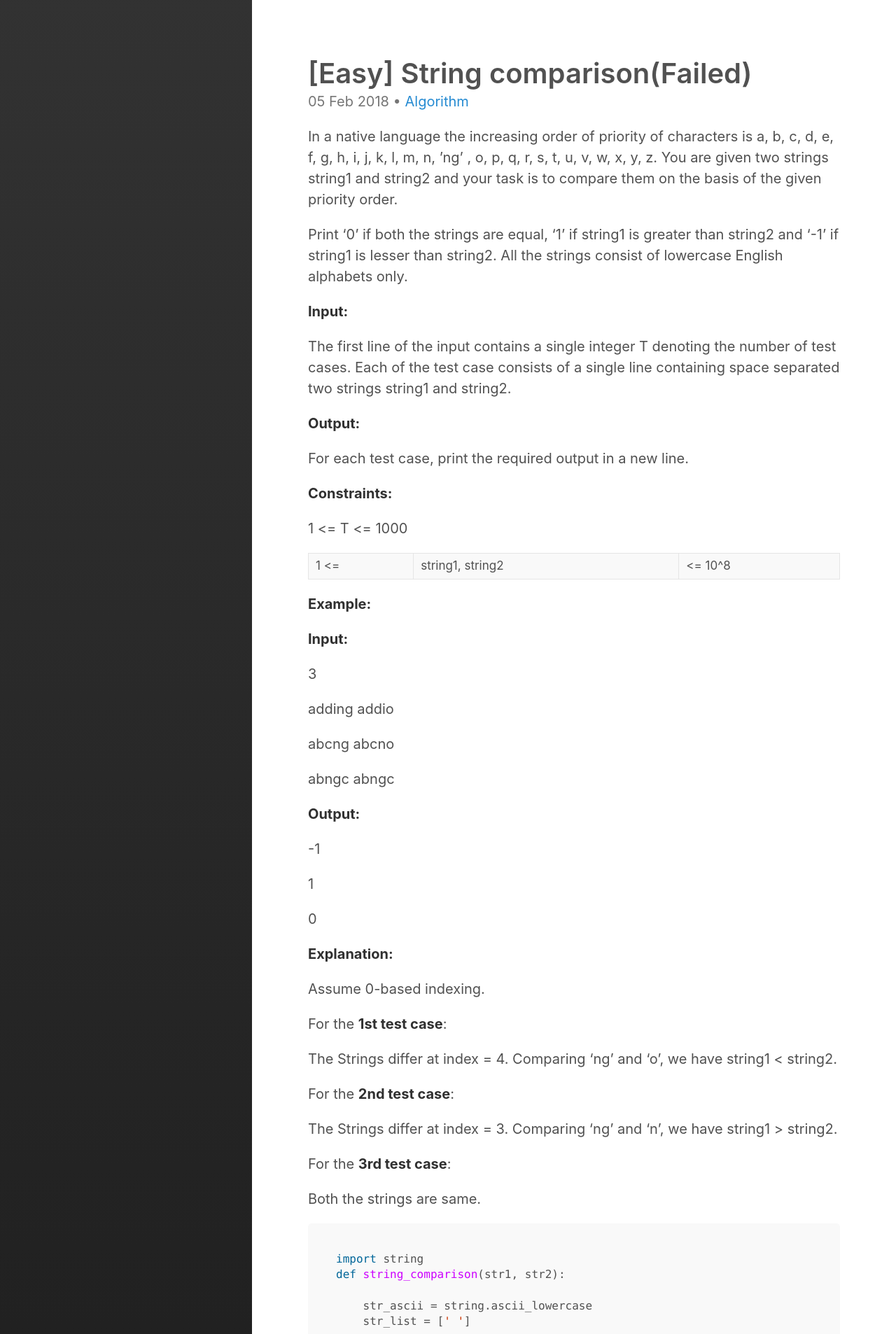
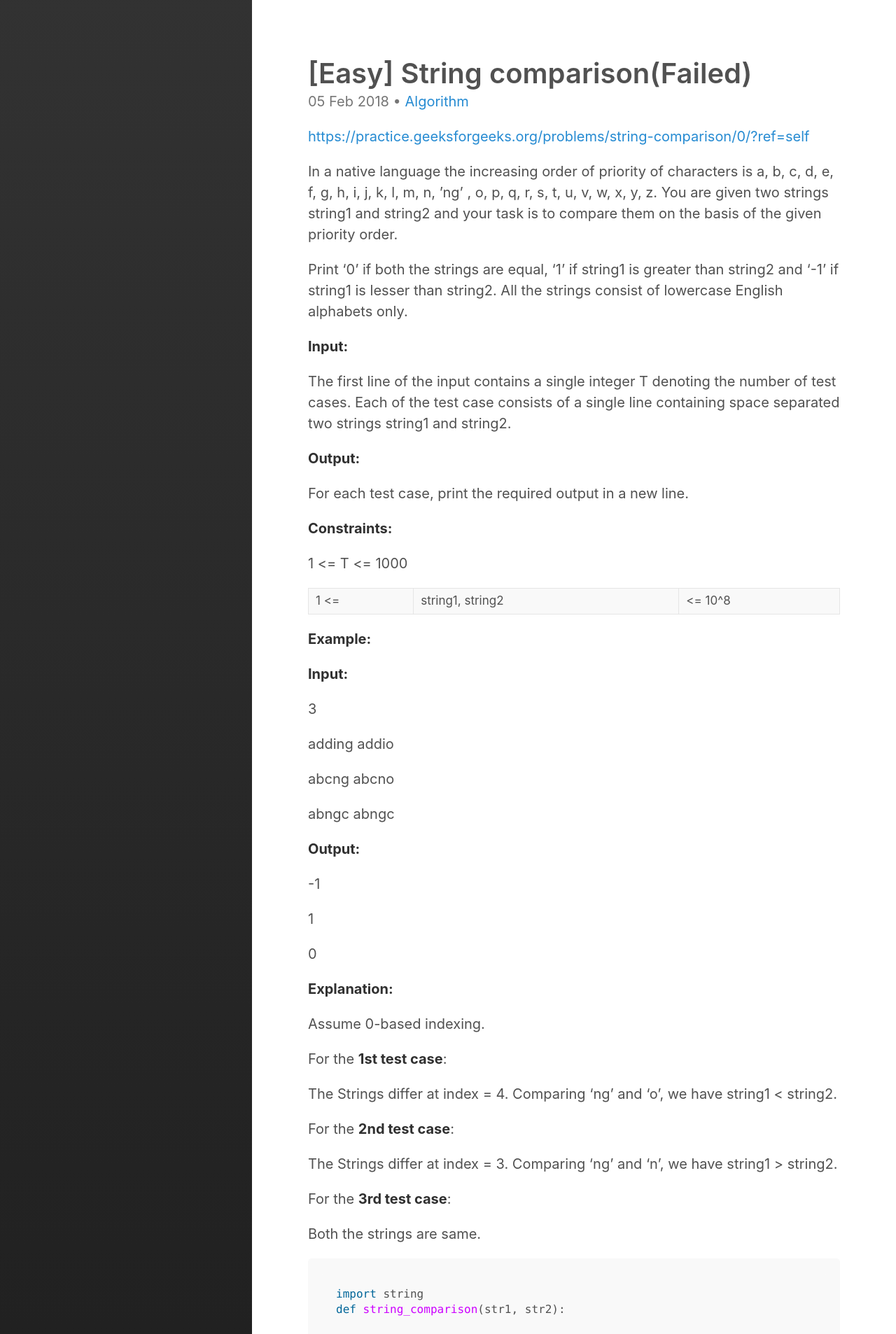
Before and after one commit to Chrisaor/chrisaor.github.com, a Jekyll site: the page built from _posts/Algorithm/2018-02-05-Algorithm_StringComparison.md, in a window 1280 px wide. Shown: the top 1906 px of the page at 70% size. Built offline with Jekyll 4.4.1, drawn with Linux system fonts in a browser that asks for light colours; part of the change alters nothing that is shown.

Commit message:
algorithm update

```diff
--- a/_posts/Algorithm/2018-02-05-Algorithm_StringComparison.md
+++ b/_posts/Algorithm/2018-02-05-Algorithm_StringComparison.md
@@ -5,7 +5,7 @@ date:   2018-02-05 10:15:00 +0900
 categories: Algorithm
 ---
 
-
+[https://practice.geeksforgeeks.org/problems/string-comparison/0/?ref=self](https://practice.geeksforgeeks.org/problems/string-comparison/0/?ref=self)
 
 In a native language the increasing order of priority of characters is a, b, c, d, e, f, g, h, i, j, k, l, m, n, ’ng’ , o, p, q, r, s, t, u, v, w, x, y, z. You are given two strings string1 and string2 and your task is to compare them on the basis of the given priority order.
 
```
